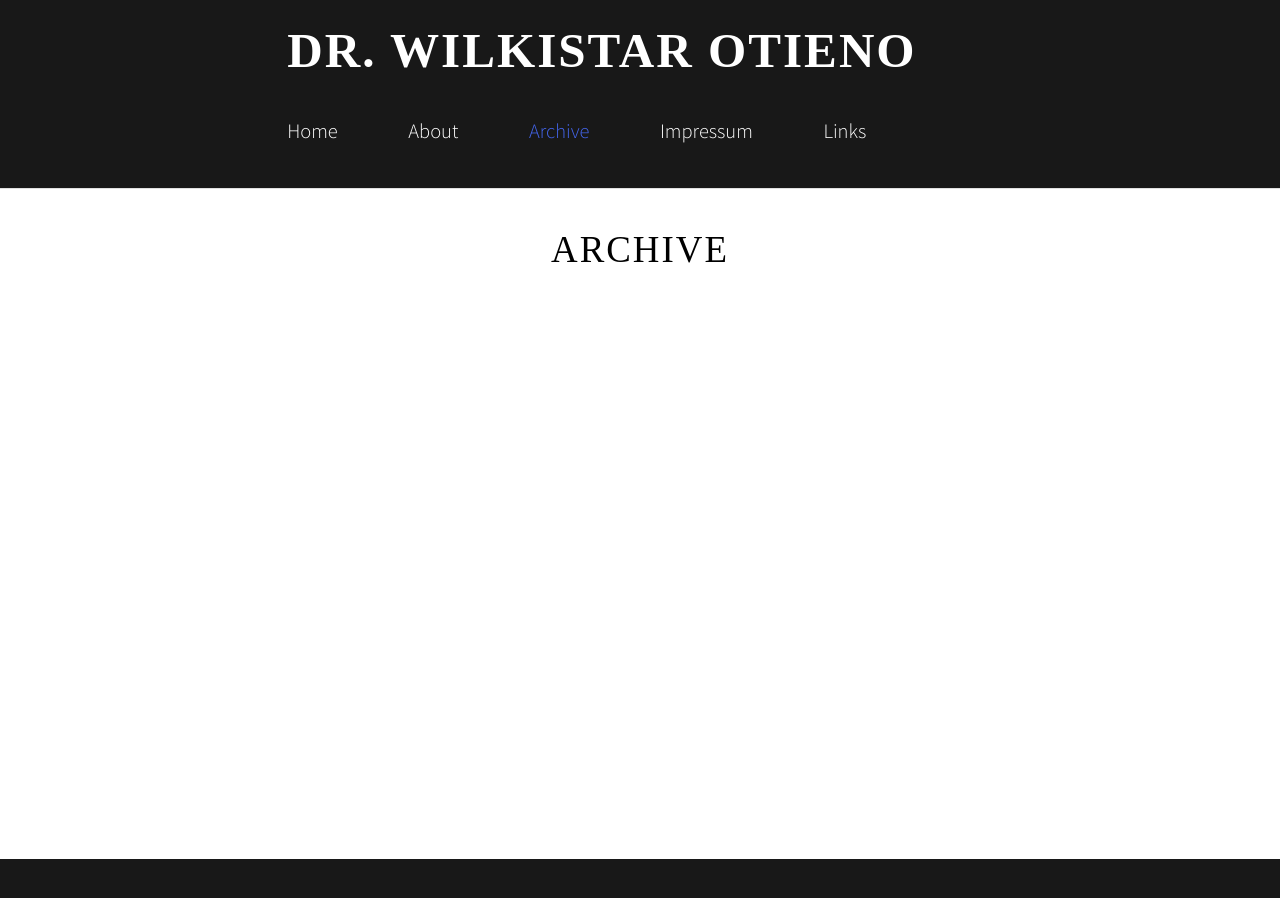
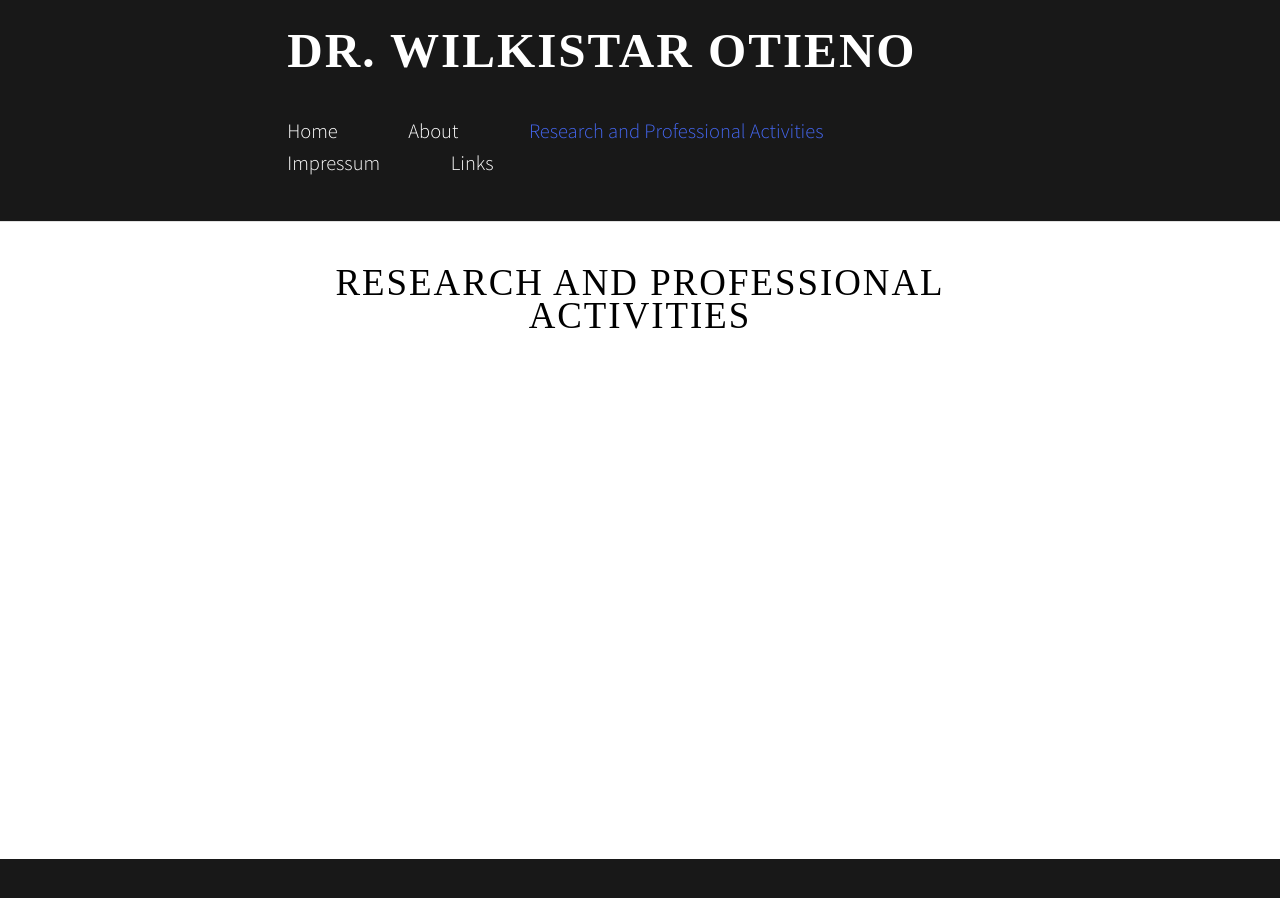
Before and after one commit to wilkistarotieno/wilkistarotieno.github.io, a Jekyll site: the page built from archive.html, in a window 1280 px wide. Built offline with Jekyll 4.4.1, drawn with Linux system fonts in a browser that asks for light colours; some web fonts are replaced; Markdown is read by kramdown in place of the engine named in the settings.

Commit message:
Update archive.html

```diff
--- a/archive.html
+++ b/archive.html
@@ -1,3 +1,3 @@
 ---
-title: "Archive"
+title: "Research and Professional Activities"
 ---
```
